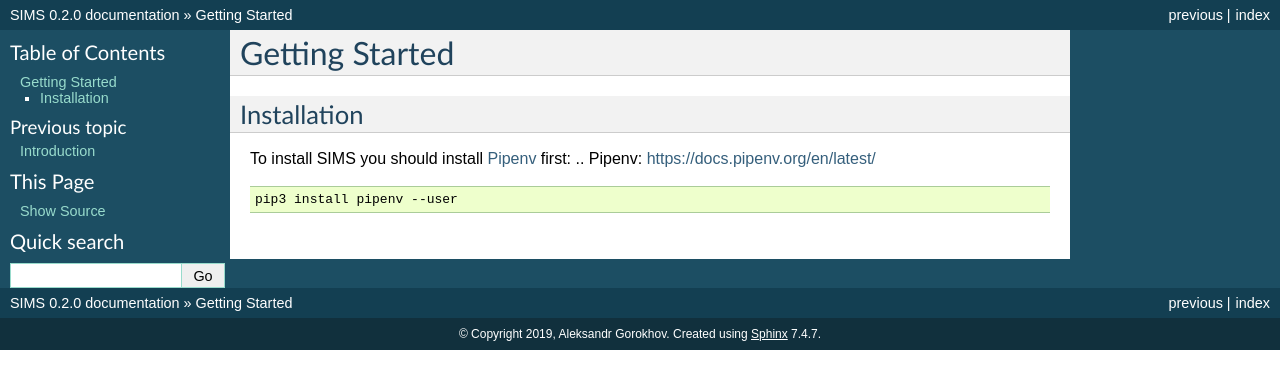
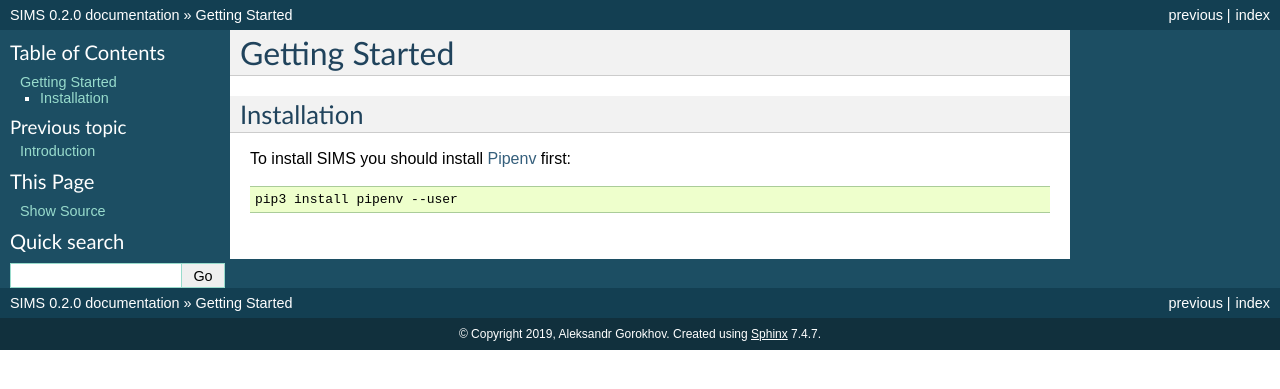
Before and after one commit to AleNriG/SIMS, a Sphinx documentation site: the page built from docs/rst/getting_started.rst, in a window 1280 px wide. Shown: the top 389 px of the page. Built offline with Sphinx 7.4.7, drawn with Linux system fonts in a browser that asks for light colours.

Commit message:
Patch external link

```diff
--- a/docs/rst/getting_started.rst
+++ b/docs/rst/getting_started.rst
@@ -3,8 +3,7 @@ Getting Started
 
 Installation
 ------------
-To install SIMS you should install `Pipenv`_ first:
-.. _`Pipenv`: https://docs.pipenv.org/en/latest/
+To install SIMS you should install `Pipenv <https://docs.pipenv.org/en/latest/>`_ first:
 
 .. code:: bash
 
```
